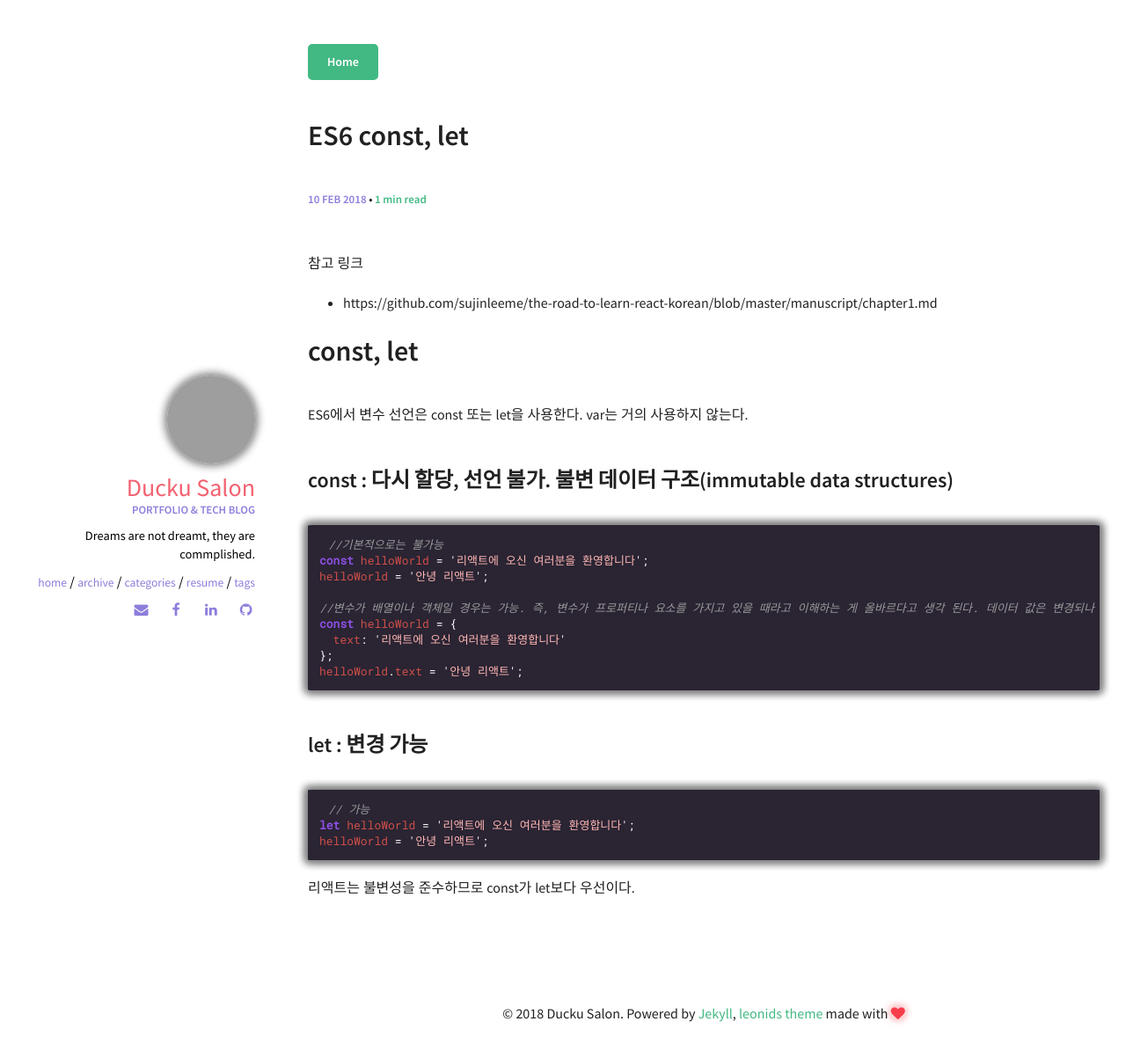
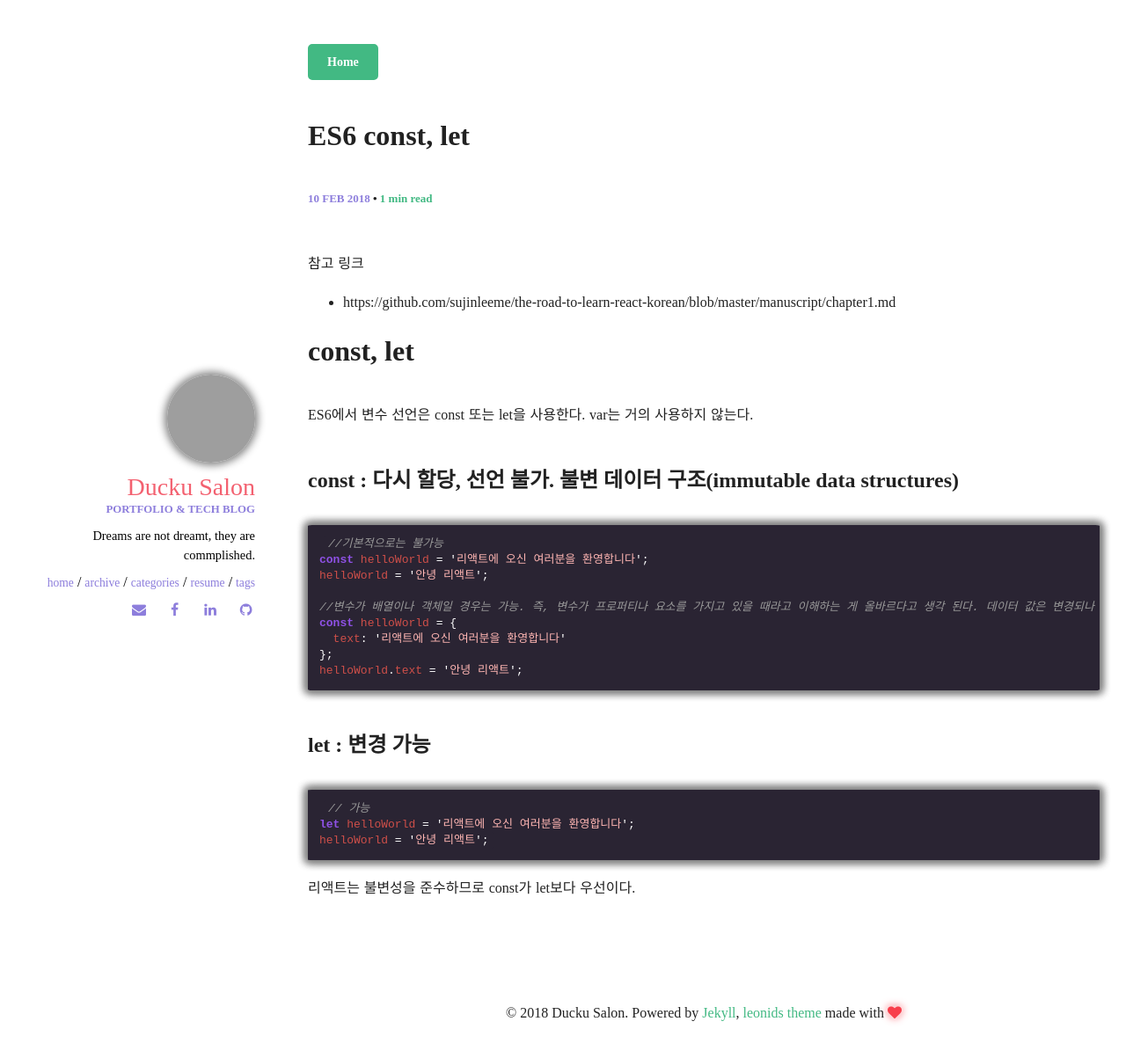
Before and after one commit to Duckuism/Youduk.github.io, a Jekyll site: the page built from _posts/2018-02-10-ES6 const,let.md, in a window 1280 px wide. Shown: the top 1203 px of the page at 88% size. Built offline with Jekyll 4.4.1, drawn with Linux system fonts in a browser that asks for light colours; some web fonts are replaced; comment, search, counter and statistics services are not loaded.

Commit message:
폰트 변경

```diff
--- a/_sass/components/_global.scss
+++ b/_sass/components/_global.scss
@@ -12,7 +12,7 @@
   padding: 0.5em 1em;
 }
 img {
-  height: 300px;
+  height: 350px;
   max-width: 100%;
   box-shadow: 0 0 10px 3px grey;
   border-radius: 0.5%;
--- a/_sass/components/_normalize.scss
+++ b/_sass/components/_normalize.scss
@@ -7,7 +7,7 @@
  */
 
 html {
-  font-family: sans-serif; /* 1 */
+  font-family: NanumSquareRoundR; /* 1 */
   -ms-text-size-adjust: 100%; /* 2 */
   -webkit-text-size-adjust: 100%; /* 2 */
 }
--- a/_sass/components/_syntax-highlighting.scss
+++ b/_sass/components/_syntax-highlighting.scss
@@ -6,7 +6,7 @@
 pre, code {
   font-family: $font-family-monospace;
   color: #fff;
-  font-size: 0.9em;
+  font-size: 1em;
   background-color: #2A2433;
   font-size: ($font-size-base - 3);
 }
--- a/_sass/components/_variables.scss
+++ b/_sass/components/_variables.scss
@@ -2,8 +2,8 @@
  * Global Variables
  */
 
-// Google font import
-@import url(https://fonts.googleapis.com/css?family=Source+Sans+Pro:600,400,400italic|Roboto+Mono);
+// NanumSquareRound font import
+@import url('https://cdn.rawgit.com/innks/NanumSquareRound/master/nanumsquareround.min.css');
 
 // Custom variables
 
@@ -24,7 +24,7 @@ $border-width:               .0625rem !default;
 $font-family-sans-serif:     "Source Sans Pro", "Helvetica Neue", Helvetica, Arial, sans-serif !default;
 $font-family-serif:          Georgia, "Times New Roman", Times, serif !default;
 $font-family-monospace:      "Roboto Mono", "Courier New", monospace !default;
-$font-family-base:           $font-family-sans-serif !default;
+$font-family-base:           NanumSquareRound !default;
 
 // Pixel value used to responsively scale all typography. Applied to the `<html>` element.
 $font-size-root:             16px !default;
```
Also changed, not shown: fonts/NanumSquareBold.ttf (added), fonts/NanumSquareExtraBold.ttf (added), fonts/NanumSquareLight.ttf (added), fonts/NanumSquareRegular.ttf (added), fonts/NanumSquareRoundB.ttf (added), fonts/NanumSquareRoundEB.ttf (added), fonts/NanumSquareRoundL.ttf (added), 9 other files.
